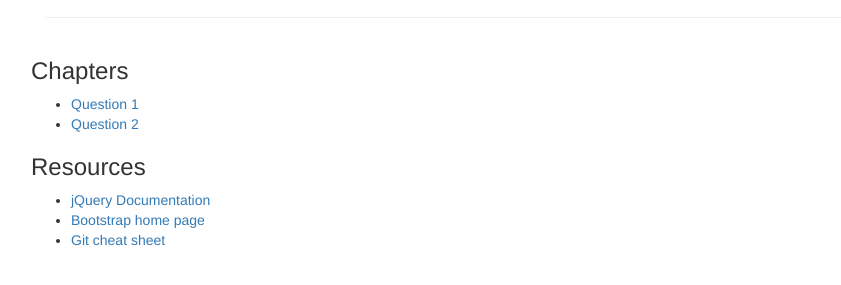
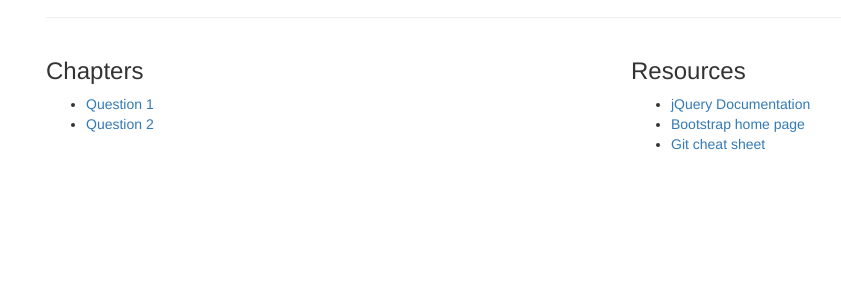
Before and after one commit to jeffskelton3/matt-code-quizes, a plain HTML site: page index.html in a window 1280 px wide. Shown: the part 63-348 px from the top of the page, without its empty margins (24-865 px from the left). Drawn offline with nearby package versions, Linux system fonts and the light colour scheme.

Commit message:
use the new boostrap grid classes instead of the legacy (oops...)

```diff
--- a/index.html
+++ b/index.html
@@ -11,14 +11,14 @@
             <h1>Matt E. Code Quizzes</h1>
             <hr>
             <div class="row">
-                <div class="span6">
+                <div class="col-md-6">
                     <h3>Chapters</h3>
                     <ul>
                         <li><a href="chapter1/question1.html">Question 1</a></li>
                         <li><a href="chapter1/question2.html">Question 2</a></li>
                     </ul>
                 </div>
-                <div class="span6">
+                <div class="col-md-6">
                     <h3>Resources</h3>
                     <ul>
                         <li><a href="http://api.jquery.com/">jQuery Documentation</a></li>
```
